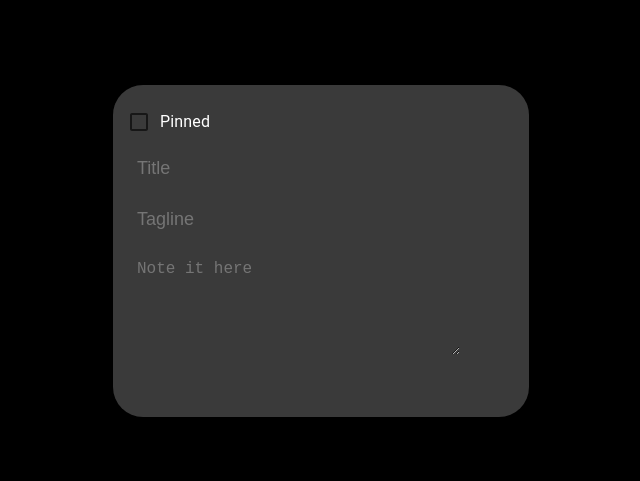
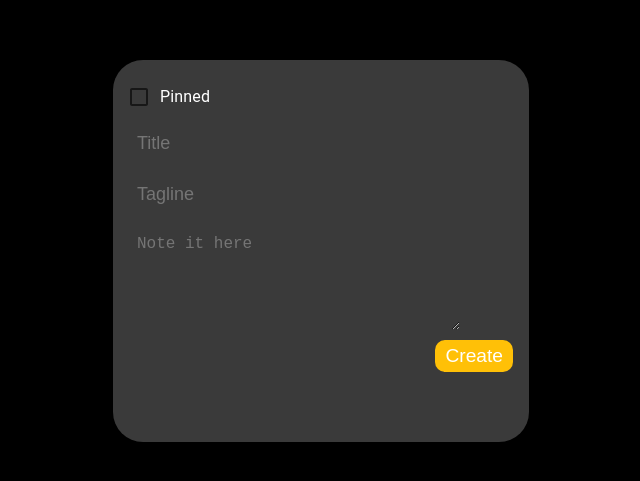
Before and after one commit to ashishsurya/bezen-notes, a Next.js app: page /PopUpModal in a window 1280 px wide. Shown: the part 149-630 px from the top of the page, without its empty margins (319-959 px from the left). Built offline with nearby package versions, Linux system fonts and the light colour scheme.

Commit message:
editable and creating notes is enabled and api routes nee to be configured

```diff
--- a/pages/PopUpModal.jsx
+++ b/pages/PopUpModal.jsx
@@ -1,4 +1,4 @@
-import { Checkbox, FormControlLabel } from '@mui/material';
+import { Checkbox, FormControlLabel, Input, TextField } from '@mui/material';
 import styles from '../styles/PopUpModal.module.scss';
 const PopUpModal = ({
   title,
@@ -9,6 +9,7 @@ const PopUpModal = ({
   setBody,
   pinned,
   setPinned,
+  editable
 }) => {
   // correct the input styling
   console.log(pinned);
@@ -24,7 +25,6 @@ const PopUpModal = ({
         />
 
         <input
-          type='text'
           placeholder='Title'
           value={title}
           onChange={(e) => setTitle(e.target.value)}
@@ -36,12 +36,16 @@ const PopUpModal = ({
           onChange={(e) => setTagline(e.target.value)}
         />
         <textarea
+          multiline
           placeholder='Note it here'
           cols={30}
           rows={5}
           value={body}
           onChange={(e) => setBody(e.target.value)}
         ></textarea>
+        <button>
+          {editable ? "Save" : "Create"}
+        </button>
       </form>
     </div>
   );
--- a/styles/AddNoteFab.module.scss
+++ b/styles/AddNoteFab.module.scss
@@ -6,6 +6,7 @@
   height: 70px;
   background-color: #ffc106;
   border: none;
+  color: white;
   cursor: pointer;
   border-radius: 50%;
   span {
--- a/styles/PopUpModal.module.scss
+++ b/styles/PopUpModal.module.scss
@@ -4,7 +4,7 @@
   position: absolute;
   background-color: #3a3a3a;
   width: 90%;
-  height: 300px;
+  height: 350px;
   top: 50%;
   left: 50%;
   transform: translate(-50%, -50%);
@@ -31,6 +31,17 @@
     }
   }
 
+  button{
+    align-self: flex-end;
+    background: #FFC007;
+    color: white;
+    border: none;
+    cursor: pointer;
+    padding: 5px 10px;
+    border-radius: 10px;
+    font-size: larger;
+  }
+
   @media screen and (min-width: $sm) {
     width: 30%;
   }
```
